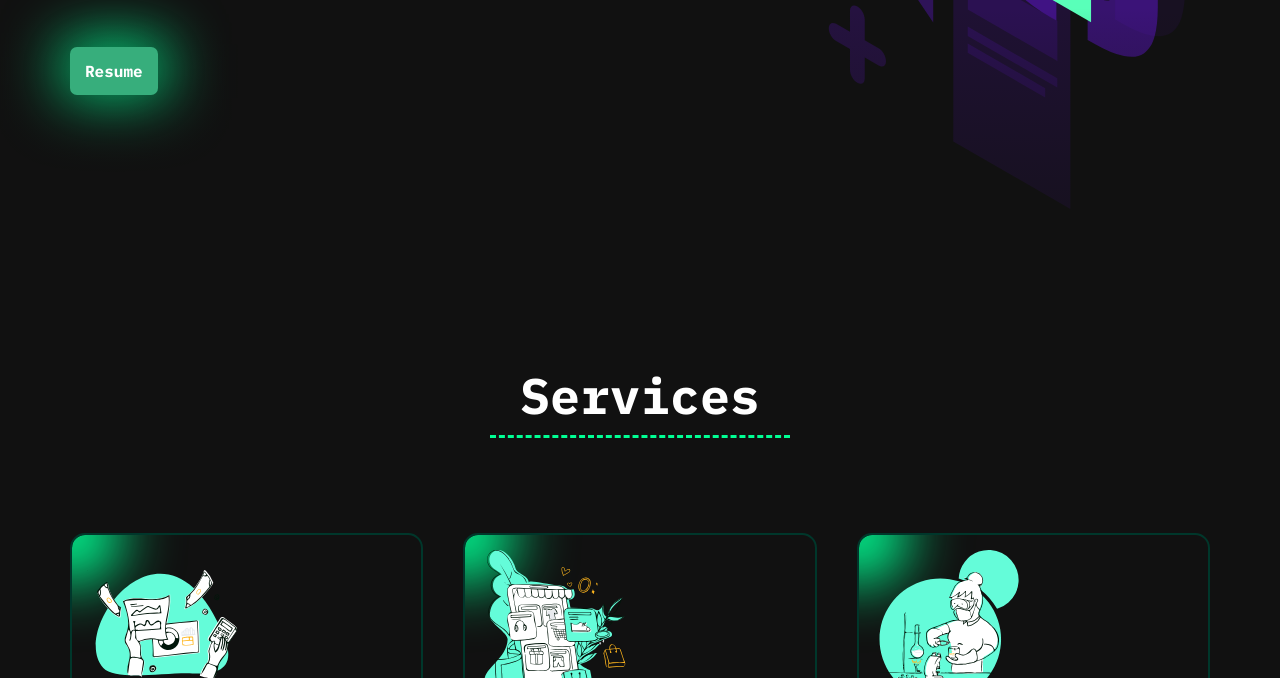
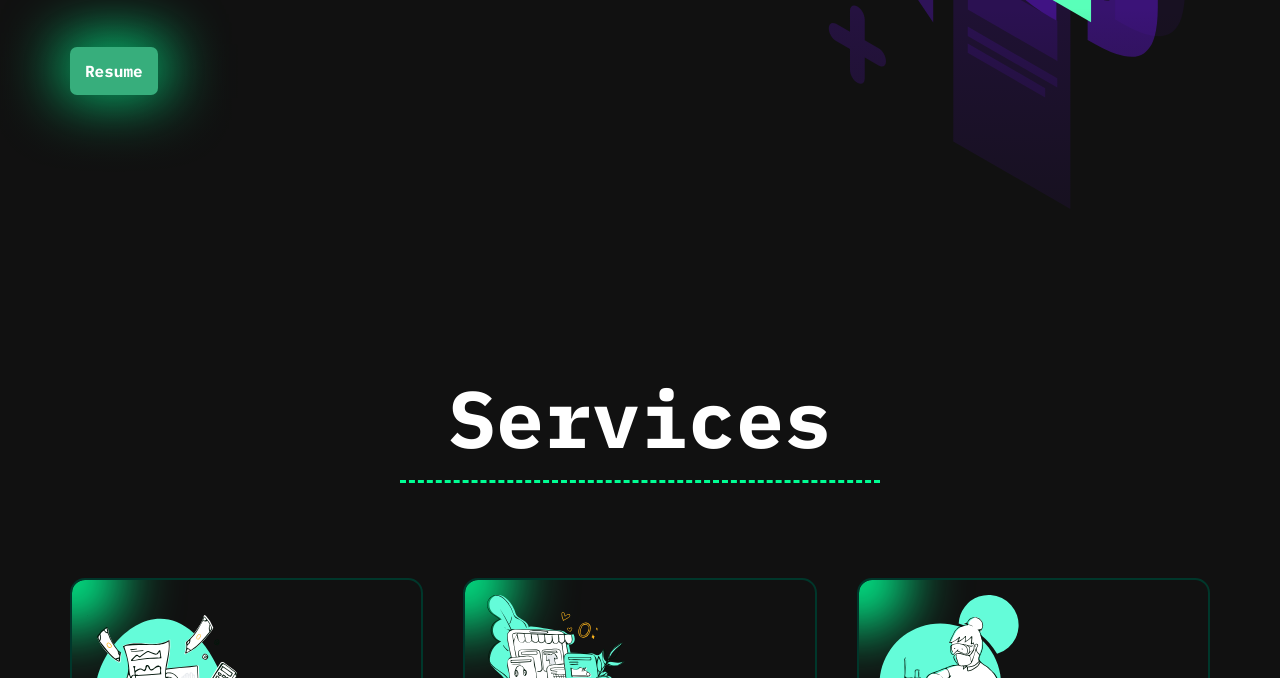
Before and after one commit to OSSPhilippines/freefolio, a website: page dark-hack/index.html in a window 1280 px wide. Shown: the part 526-1204 px from the top of the page. Drawn offline with Linux system fonts and the light colour scheme.

Commit message:
Change Service Title Font Size On Larger Screen

```diff
--- a/dark-hack/style.css
+++ b/dark-hack/style.css
@@ -456,6 +456,9 @@ body {
     .container {
         max-width: 960px;
     }
+    .section__title{
+        font-size: 8rem;
+    }
 }
 
 /*
```
